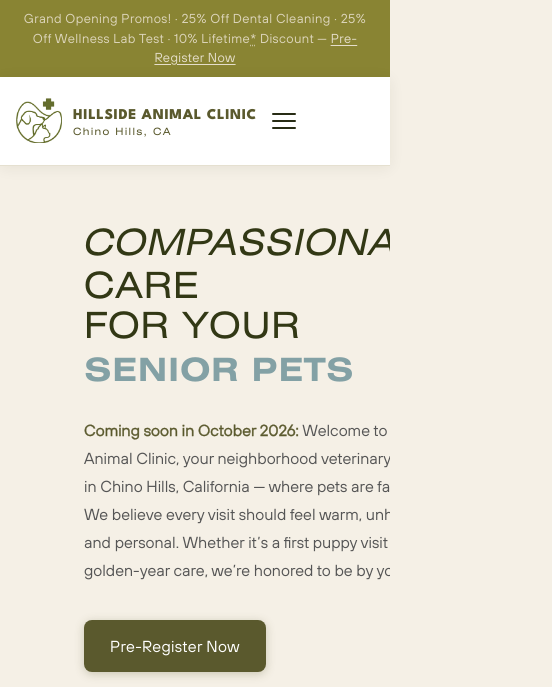
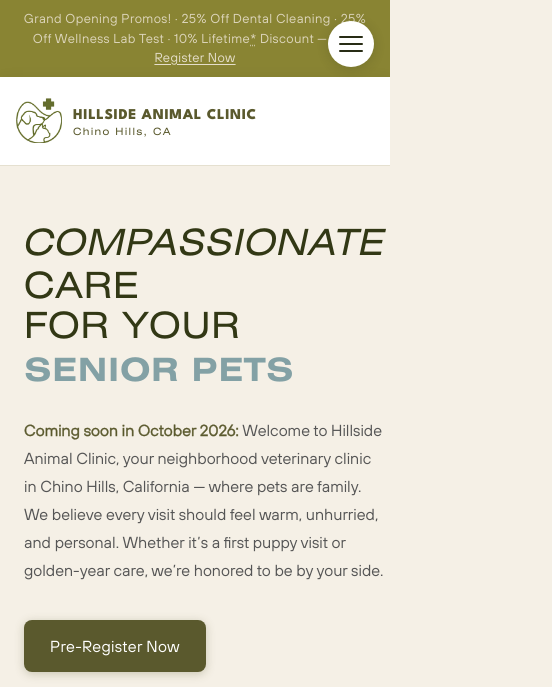
Before and after one commit to onacpg/hillside-website, a website: page index.html in a window 390 px wide. Shown: the top 687 px of the page, 552 px wide, since content can reach past the window. Drawn offline with nearby package versions, Linux system fonts and the light colour scheme.

Commit message:
Fix mobile horizontal overflow on homepage and make nav burger a fixed circle on scroll

```diff
--- a/index.html
+++ b/index.html
@@ -1327,10 +1327,24 @@
       .navbar-phone-btn { display: none; }
     }
     @media (max-width: 900px) {
+      .navbar { position: static; }
       .navbar-nav { display: none; }
-      .burger { display: flex; }
-      .hero-inner { grid-template-columns: 1fr; min-height: unset; }
-      .hero-left { padding: 56px 24px; }
+      .burger {
+        display: flex;
+        position: fixed;
+        top: 21px;
+        right: 60px;
+        z-index: 150;
+        width: 46px;
+        height: 46px;
+        align-items: center;
+        justify-content: center;
+        border-radius: 50%;
+        background: #fff;
+        box-shadow: 0 2px 12px rgba(40,44,21,0.18);
+      }
+      .hero-inner { grid-template-columns: 1fr; min-height: unset; padding: 0 24px; }
+      .hero-left { padding: 56px 0; }
       .hero-right { height: 320px; }
       .hero-right img { height: 100%; }
       .why-inner { grid-template-columns: 1fr; gap: 40px; }
@@ -1340,17 +1354,14 @@
       .usda-inner > div:last-child { order: -1; }
       .welcome-grid { grid-template-columns: 1fr; }
       .services-head { flex-direction: column; align-items: flex-start; }
-      .services-grid { grid-template-columns: repeat(2, 1fr); }
-      .svc-card.featured { grid-column: span 2; }
+      .svc-cat-grid { grid-template-columns: repeat(2, 1fr); }
       .new-clients-inner { grid-template-columns: 1fr; }
       .newsletter-inner { flex-direction: column; gap: 32px; }
       .nl-form { min-width: unset; width: 100%; }
       .footer-bottom { flex-direction: column; text-align: center; }
     }
     @media (max-width: 580px) {
-      .services-grid { grid-template-columns: 1fr; }
-      .svc-card.featured { grid-column: span 1; grid-template-columns: 1fr; }
-      .svc-feat-img { height: 200px; width: 100%; min-height: unset; }
+      .svc-cat-grid { grid-template-columns: 1fr; }
       .team-grid { grid-template-columns: 1fr; max-width: 280px; }
       .footer-inner { flex-direction: column; }
       .trust-bg { height: 520px; }
@@ -1361,6 +1372,7 @@
       .navbar-brand-name { font-size: 15px; letter-spacing: 0.04em; }
       .navbar-brand-loc { font-size: 10px; }
       .navbar-inner > .btn-preregister { display: none; }
+      .burger { right: 16px; }
     }
   </style>
 </head>
```
